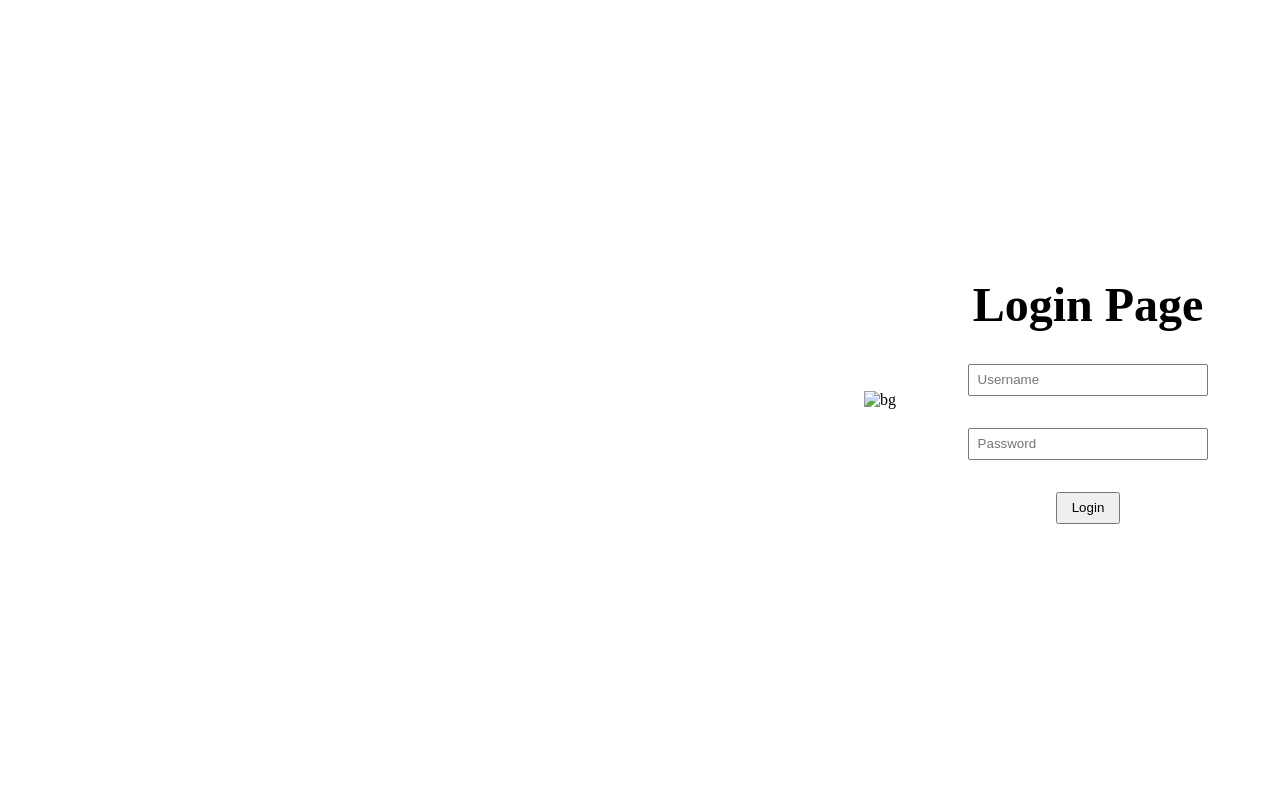
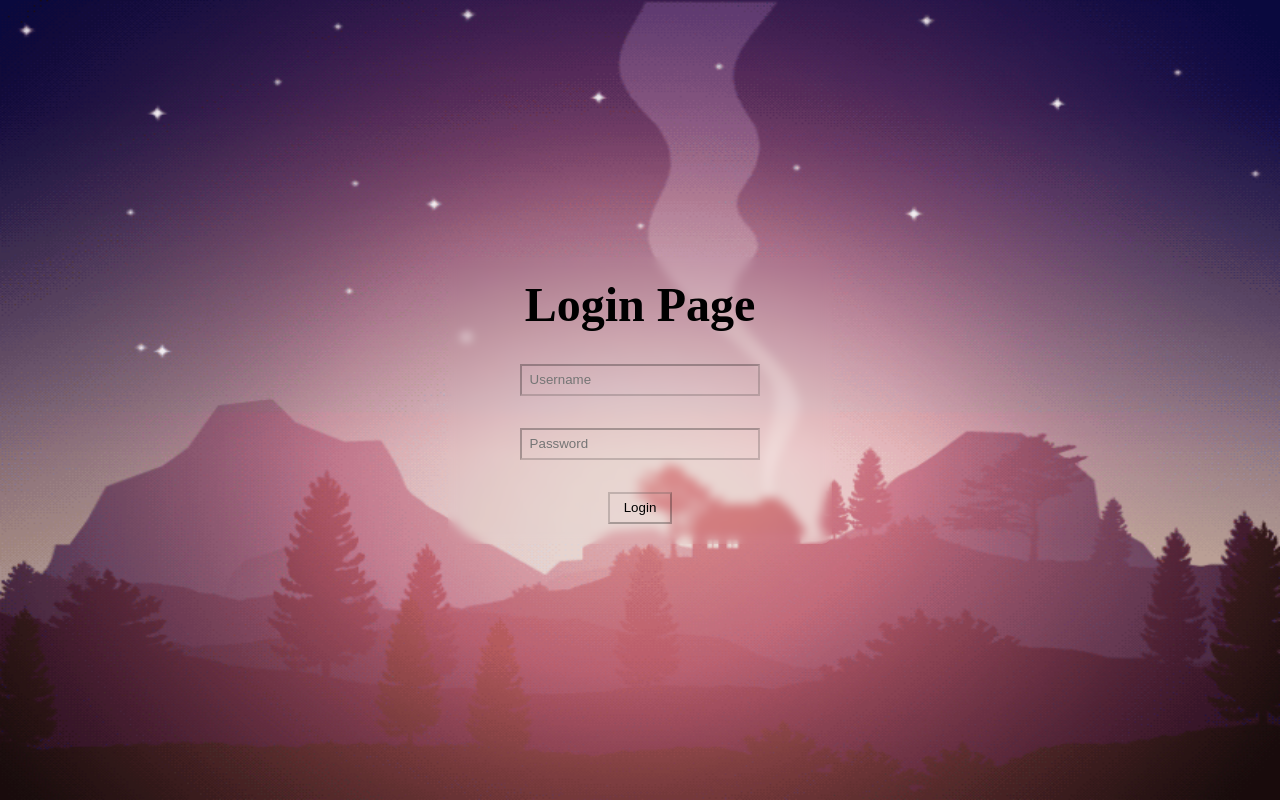
Before and after one commit to hitarthombre/RPSGame, a plain HTML site: page Lobby/login.html in a window 1280 px wide. Drawn offline with Linux system fonts and the light colour scheme.

Commit message:
a little bit Changes

```diff
--- a/Lobby/login.css
+++ b/Lobby/login.css
@@ -2,11 +2,9 @@
   width: 100%;
   height: 100%;
   display: flex;
-  justify-content: flex-end;
+  justify-content: center;
   align-items: center;
-  /* background-image: url(/Assests/mario.gif); */
-  background-repeat: no-repeat;
-  background-size: contain;
+  position: relative;
 }
 
 html,
@@ -30,6 +28,8 @@ body {
   align-items: center;
   gap: 2rem;
   backdrop-filter: blur(5px);
+  position: absolute;
+  z-index: 9;
 }
 .title {
   font-size: 3rem;
@@ -40,9 +40,20 @@ body {
   height: 2rem;
   padding: 0.5rem;
   outline: none;
+  background-color: transparent !important;
+  border-color: rgba(98, 86, 86, 0.29);
+  backdrop-filter: blur(30px);
 }
 #login-button {
   width: 4rem;
   height: 2rem;
   outline: none;
+  background-color: transparent !important;
+  border-color: rgba(98, 86, 86, 0.29);
 }
+.bgimg {
+  height: 100%;
+  width: 100%;
+  position: absolute;
+  z-index: -1;
+}
--- a/Lobby/login.html
+++ b/Lobby/login.html
@@ -49,7 +49,7 @@
   </head>
   <body>
     <div class="container">
-      <img src="/Assests/mario.gif" alt="bg" />
+      <img src="/Assests/login.gif" alt="bg" class="bgimg" />
       <form action="" class="formclass">
         <h2 class="title">Login Page</h2>
         <input type="text" id="username" placeholder="Username" required />
```
